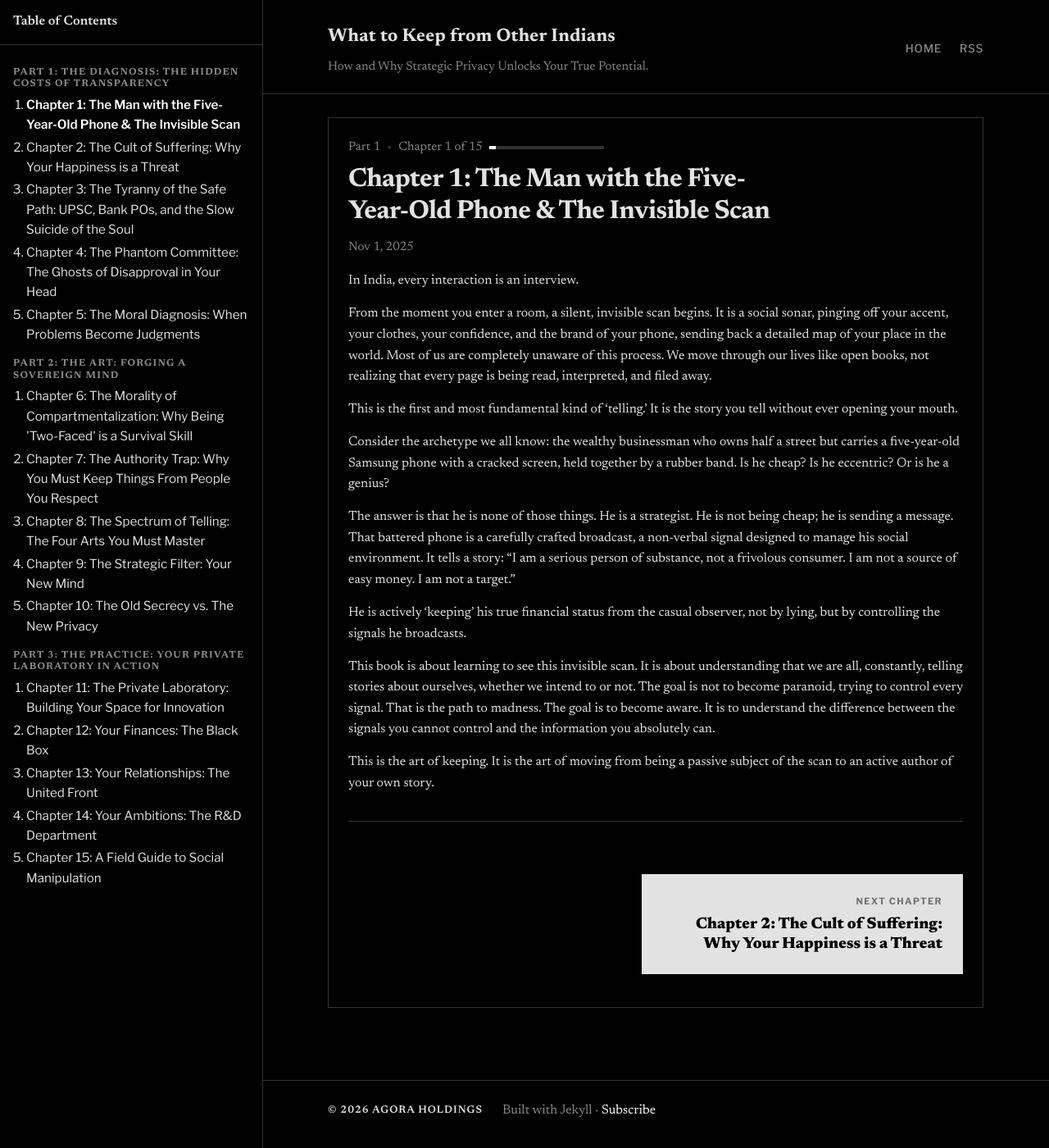
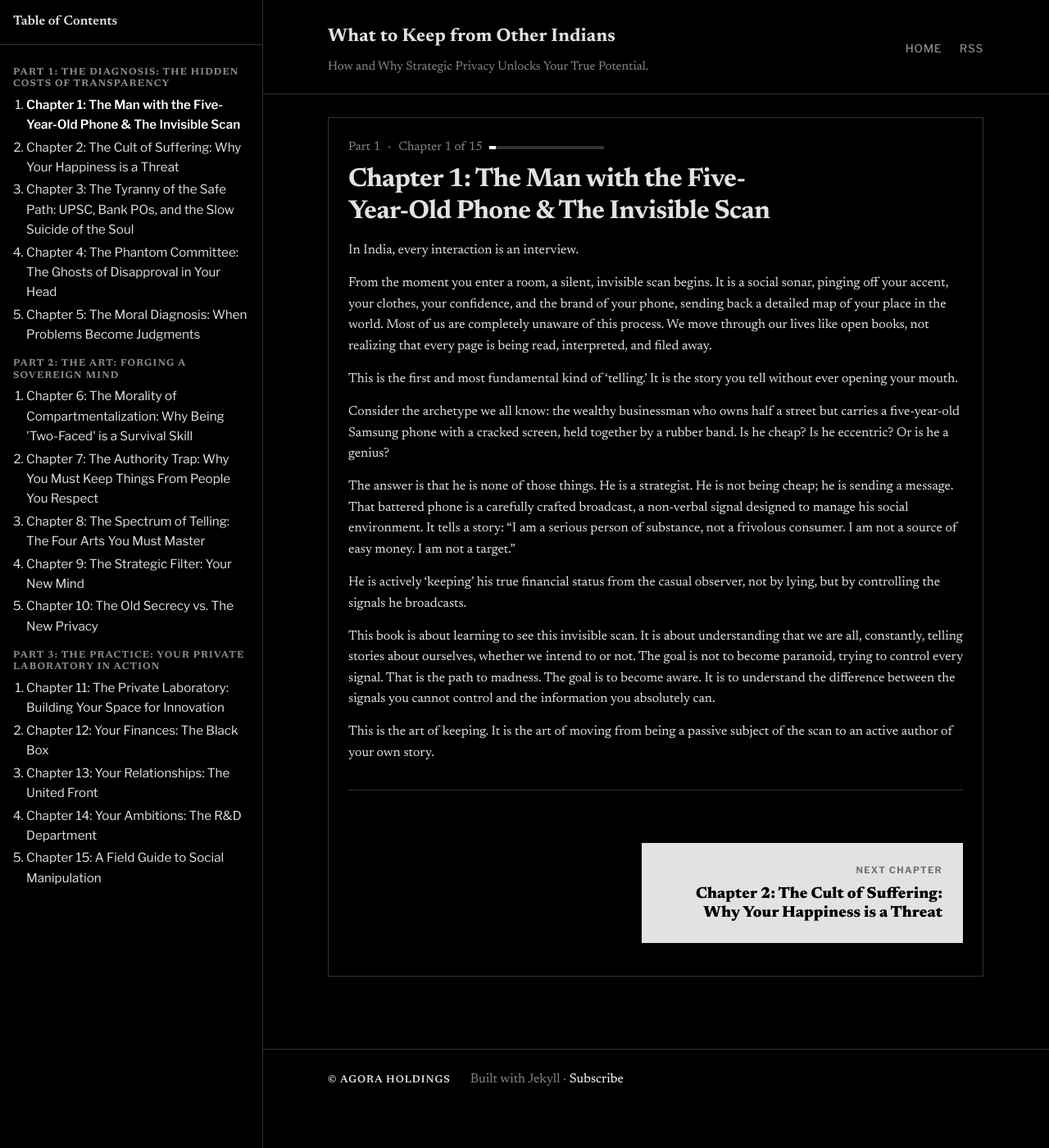
Before and after one commit to nodesman/wckfiwh, a Jekyll site: the page built from _posts/2025-11-01-01-the-invisible-scan.md, in a window 1280 px wide and 1400 px high. Shown: the whole window at 82% size. Built offline with Jekyll 4.4.1, drawn with Linux system fonts in a browser that asks for light colours.

Commit message:
remove all dates and year mentions from the site

```diff
--- a/_layouts/default.html
+++ b/_layouts/default.html
@@ -106,7 +106,7 @@
 
   <footer class="site-footer">
     <div class="container footer-inner">
-      <p class="copyright">© {{ "now" | date: "%Y" }} AGORA HOLDINGS</p>
+      <p class="copyright">© AGORA HOLDINGS</p>
       <p class="muted">Built with Jekyll · <a href="{{ '/feed.xml' | relative_url }}">Subscribe</a></p>
     </div>
   </footer>
--- a/_layouts/post.html
+++ b/_layouts/post.html
@@ -3,9 +3,6 @@ layout: default
 ---
 <article class="post">
   <h1 class="post-title">{{ page.title }}</h1>
-  {% if page.date %}
-  <div class="post-meta">{{ page.date | date: "%b %-d, %Y" }}</div>
-  {% endif %}
   <div class="post-content">
     {{ content }}
   </div>
```
